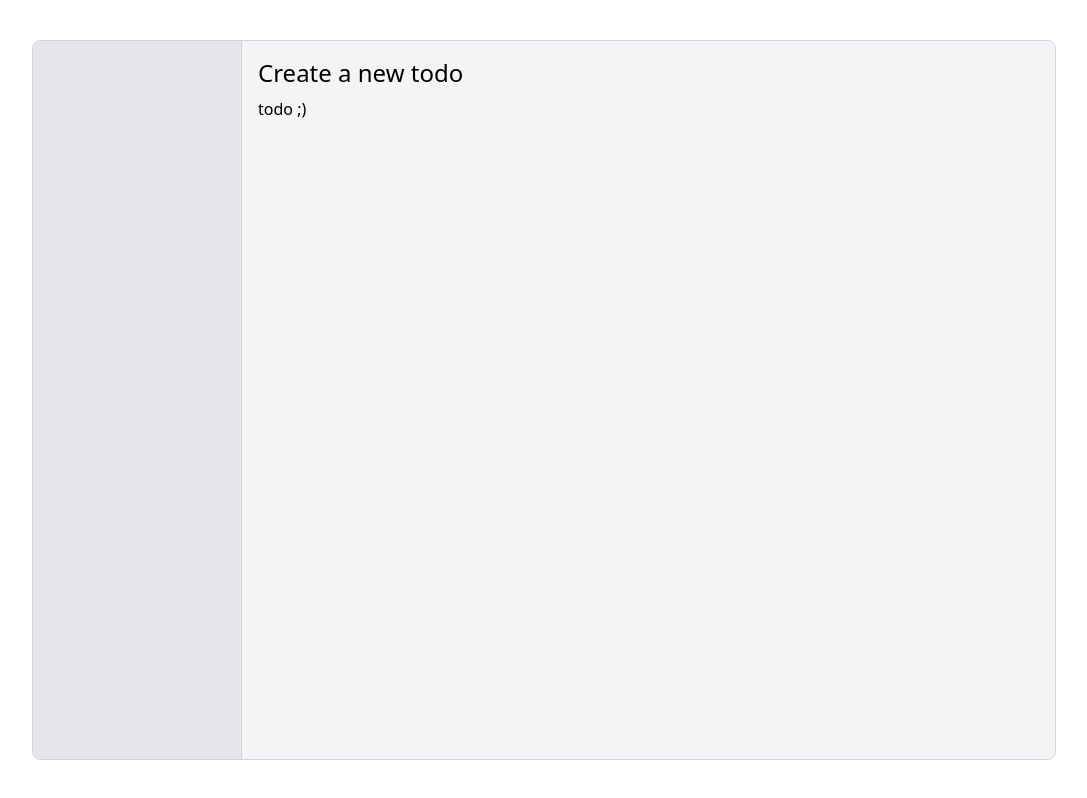
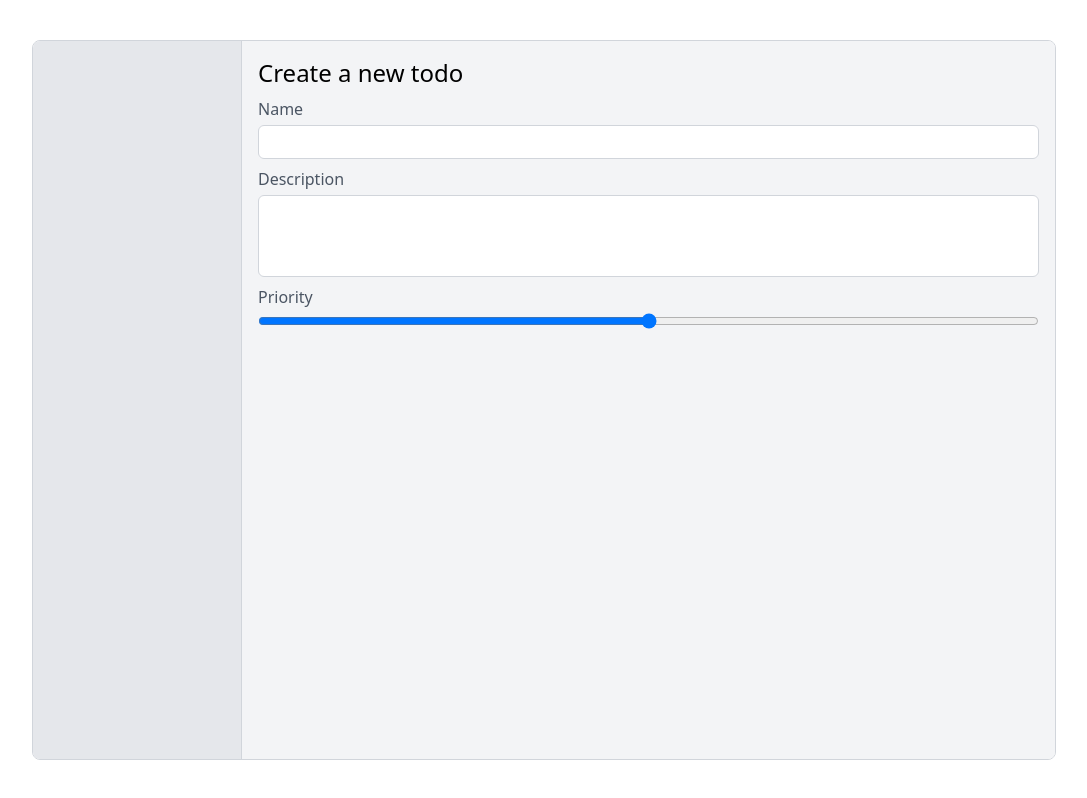
Before and after one commit to SimonVreman/todoapp, a Next.js app: page /add in a window 1280 px wide. Shown: the whole page, without its empty margins (96-1183 px from the left). Built offline with nearby package versions, Linux system fonts and the light colour scheme.

Commit message:
feat: add basic form elements

```diff
--- /dev/null
+++ b/components/Input/Input.tsx
@@ -0,0 +1,10 @@
+import React from "react"
+
+export default function Input({ label, children }: { label: string; children: React.ReactNode }) {
+  return (
+    <div className={"flex flex-col items-start w-full"}>
+      <label className={"text-gray-600 mb-1"}>{label}</label>
+      {children}
+    </div>
+  )
+}
--- /dev/null
+++ b/components/SliderInput/SliderInput.tsx
@@ -0,0 +1,21 @@
+import Input from "@/components/Input/Input"
+
+export default function SliderInput({
+  label,
+  value,
+  min,
+  max,
+  step,
+}: {
+  label: string
+  value: number
+  min: number
+  max: number
+  step: number
+}) {
+  return (
+    <Input label={label}>
+      <input className={"w-full"} type={"range"} min={min} max={max} step={step} value={value} />
+    </Input>
+  )
+}
--- /dev/null
+++ b/components/TextAreaInput/TextAreaInput.tsx
@@ -0,0 +1,11 @@
+import Input from "@/components/Input/Input"
+
+export default function TextAreaInput({ label, content }: { label: string; content: string }) {
+  return (
+    <Input label={label}>
+      <textarea className={"rounded-md border border-gray-300 p-1 w-full resize-none"} rows={3}>
+        {content}
+      </textarea>
+    </Input>
+  )
+}
--- /dev/null
+++ b/components/TextInput/TextInput.tsx
@@ -0,0 +1,9 @@
+import Input from "@/components/Input/Input"
+
+export default function TextInput({ label, content }: { label: string; content: string }) {
+  return (
+    <Input label={label}>
+      <input className={"rounded-md border border-gray-300 p-1 w-full"} value={content} />
+    </Input>
+  )
+}
--- a/components/TodoForm/TodoForm.tsx
+++ b/components/TodoForm/TodoForm.tsx
@@ -1,15 +1,29 @@
-import { NonPersistedTodo, Todo } from '@/types/todo'
+import { NonPersistedTodo, Todo } from "@/types/todo"
+import TextInput from "@/components/TextInput/TextInput"
+import TextAreaInput from "@/components/TextAreaInput/TextAreaInput"
+import SliderInput from "@/components/SliderInput/SliderInput"
 
-export default function TodoForm ({ oldTodo }: { oldTodo?: Todo }) {
+export default function TodoForm({ oldTodo }: { oldTodo?: Todo }) {
   const todo: NonPersistedTodo = {
-    name: oldTodo?.name ?? '',
-    description: oldTodo?.description ?? '',
-    priority: oldTodo?.priority ?? 0
+    name: oldTodo?.name ?? "",
+    description: oldTodo?.description ?? "",
+    priority: oldTodo?.priority ?? 2,
+    timestamp: oldTodo?.timestamp ?? 0,
   }
 
   return (
     <form>
-      todo ;)
+      <div className={"mb-2"}>
+        <TextInput label={"Name"} content={todo.name} />
+      </div>
+
+      <div className={"mb-2"}>
+        <TextAreaInput className={"mb-2"} label={"Description"} content={todo.description} />
+      </div>
+
+      <div className={"mb-2"}>
+        <SliderInput className={"mb-2"} label={"Priority"} value={todo.priority} min={1} max={3} step={1} />
+      </div>
     </form>
   )
 }
```
Also changed, not shown: types/todo.ts (+9 -10 lines).
